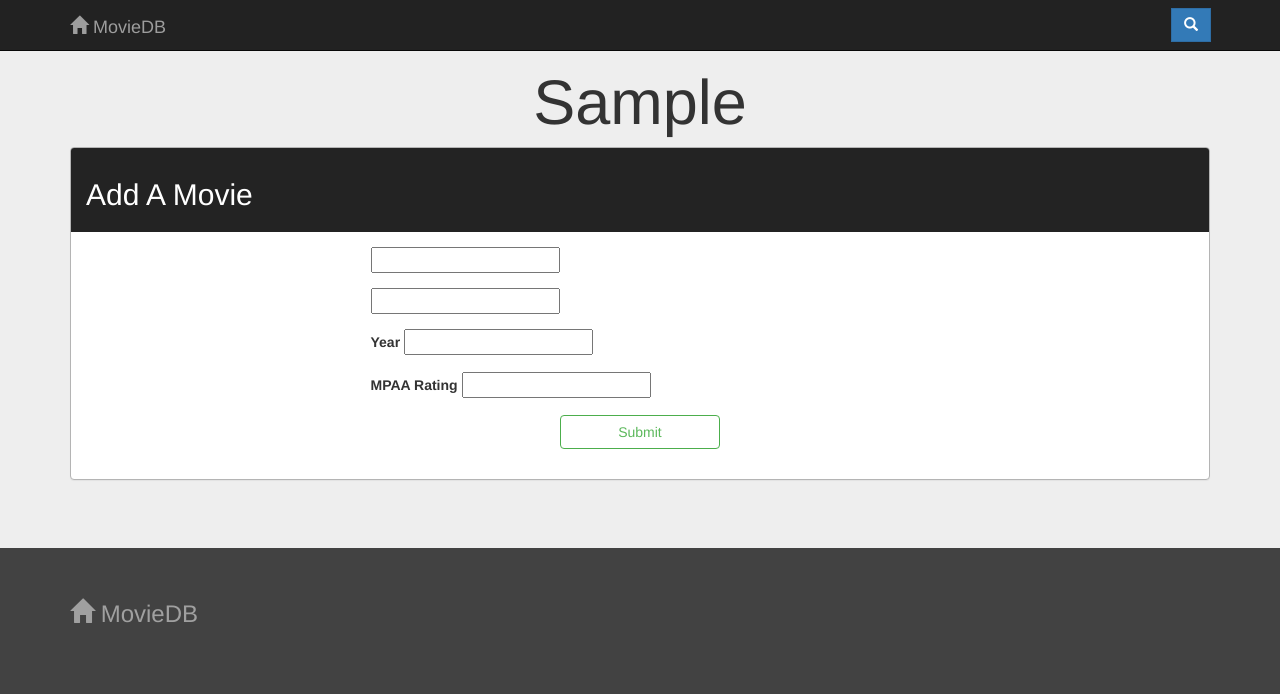
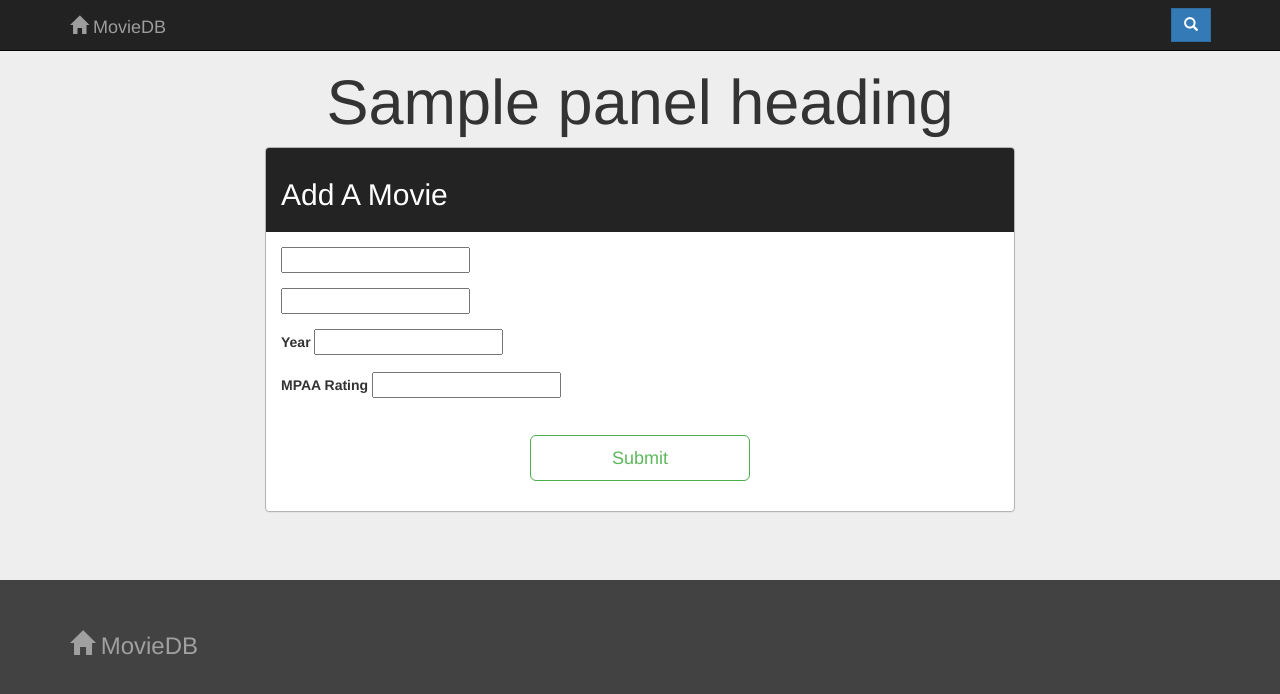
Before and after one commit to JimGomez48/moviedb_project, a Django app: template MovieDB/templates/add_movie.html in a window 1280 px wide. Shown: the top 694 px of the page. Run offline with Django 3.2, Linux system fonts and the light colour scheme; the template is opened without the code that fills it: most values are stand-ins (such as "Sample title", 1, 10 or a date in 2020); form fields are guessed from the names that the template uses; some libraries are stand-ins or nearby versions.

Commit message:
made base templates for paneled forms

```diff
--- a/MovieDB/templates/add_movie.html
+++ b/MovieDB/templates/add_movie.html
@@ -1,24 +1,11 @@
 <!DOCTYPE html>
-{% extends 'base.html' %}
-{% block main_block %}
-    <div class="container">
+{% extends 'form_panel_md.html' %}
 
-        <div class="row">
-            <div class="col-lg-12">
-                <h1>{{ panel_heding }}</h1>
-            </div>
-        </div>
+{% block form_heading %}
+    <h2>Add A Movie</h2>
+{% endblock %}
 
-        <div class="panel panel-dark text-left">
-            <div class="panel-heading">
-                <h2>Add A Movie</h2>
-            </div>
-            <div class="panel-body">
-                <div class="row">
-{#                    <div class="col-md-3"></div>#}
-                    <div class="col-md-6 col-md-offset-3">
-                        <form class="text-left" id="id_add_movie_form" name="add_movie_form" role="form" method="post">
-                            {% csrf_token %}
+{% block form_content %}
     <div class="row">
         <div class="col-md-12">
             <div class="form-group">
@@ -41,17 +28,8 @@
     <div class="row">
         <div class="col-xs-4 col-xs-offset-4">
             <div class="form-group">
-                                        <button class="btn btn-block btn-success btn-ghost">Submit</button>
+                <h2><button class="btn btn-block btn-success btn-ghost btn-lg">Submit</button></h2>
             </div>
         </div>
     </div>
-
-                        </form>
-                    </div>
-{#                    <div class="col-md-3"></div>#}
-                </div>
-            </div>
-        </div>
-
-    </div>
 {% endblock %}
--- /dev/null
+++ b/MovieDB/templates/form_panel_md.html
@@ -0,0 +1,33 @@
+<!DOCTYPE html>
+{% extends 'base.html' %}
+
+{% block main_block %}
+    <div class="container">
+
+        <div class="row">
+            <div class="col-lg-12">
+                <h1>{{ panel_heading }}</h1>
+            </div>
+        </div>
+
+        <div class="row">
+            <div class="col-lg-8 col-md-offset-2">
+                <div class="panel panel-dark text-left">
+                    <div class="panel-heading">
+                        {% block form_heading %}{% endblock %}
+                    </div>
+
+                    <div class="panel-body">
+                        <form class="text-left" id="id_add_movie_form" name="add_movie_form" role="form" method="post">
+                            {% csrf_token %}
+                            {% block form_content %}{% endblock %}
+                        </form>
+                    </div>
+
+                    {% block form_footer %}{% endblock %}
+                </div>
+            </div>
+        </div>
+
+    </div>
+{% endblock %}
```
Also changed, not shown: MovieDB/templates/browse_base.html (+8 -0 lines), MovieDB/templates/details_base.html (+8 -0 lines), MovieDB/templates/form_panel_lg.html (added, +33 -0 lines), MovieDB/templates/form_panel_sm.html (added, +33 -0 lines). Lines whose indentation alone changed are shown as unchanged.
